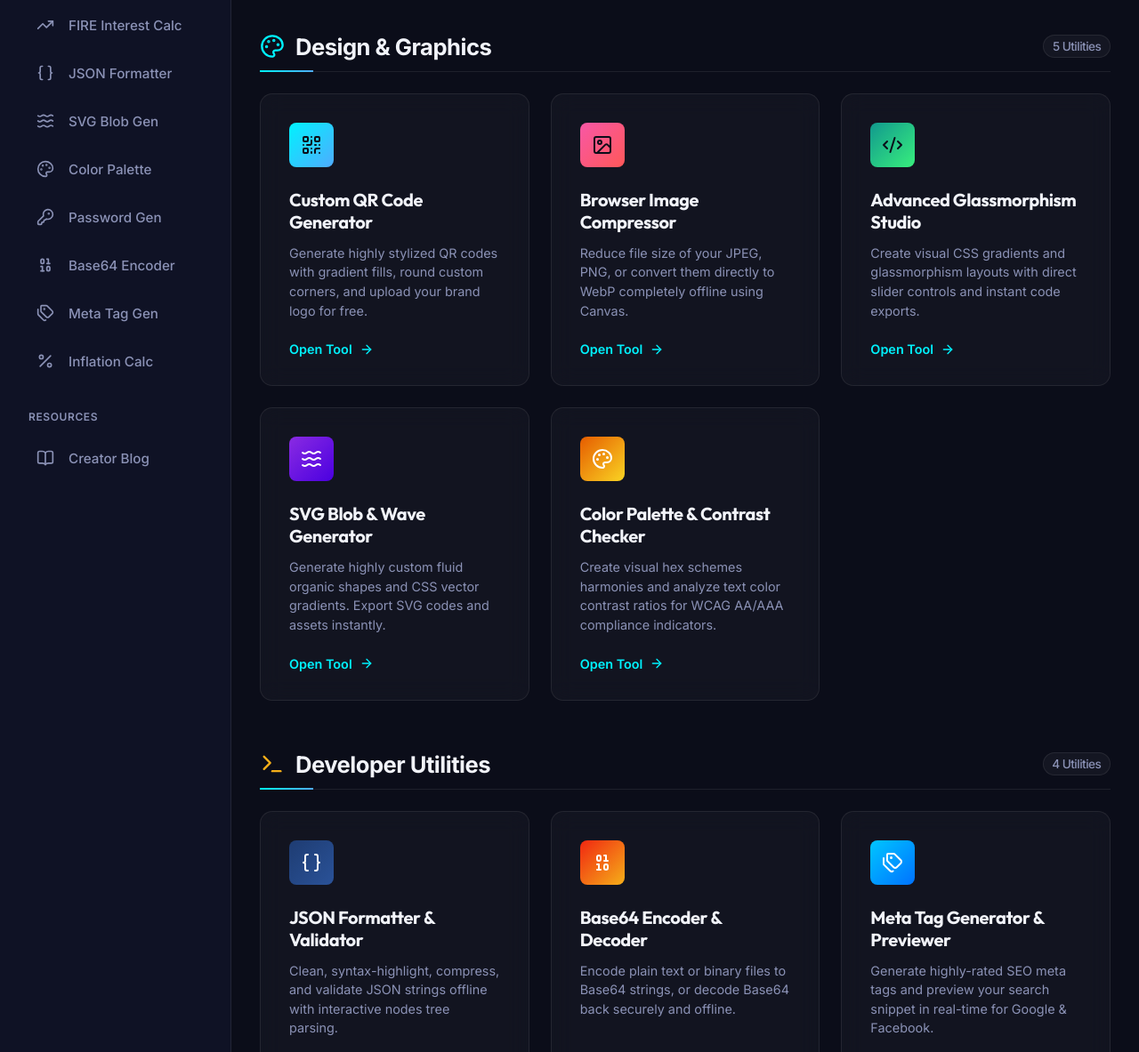
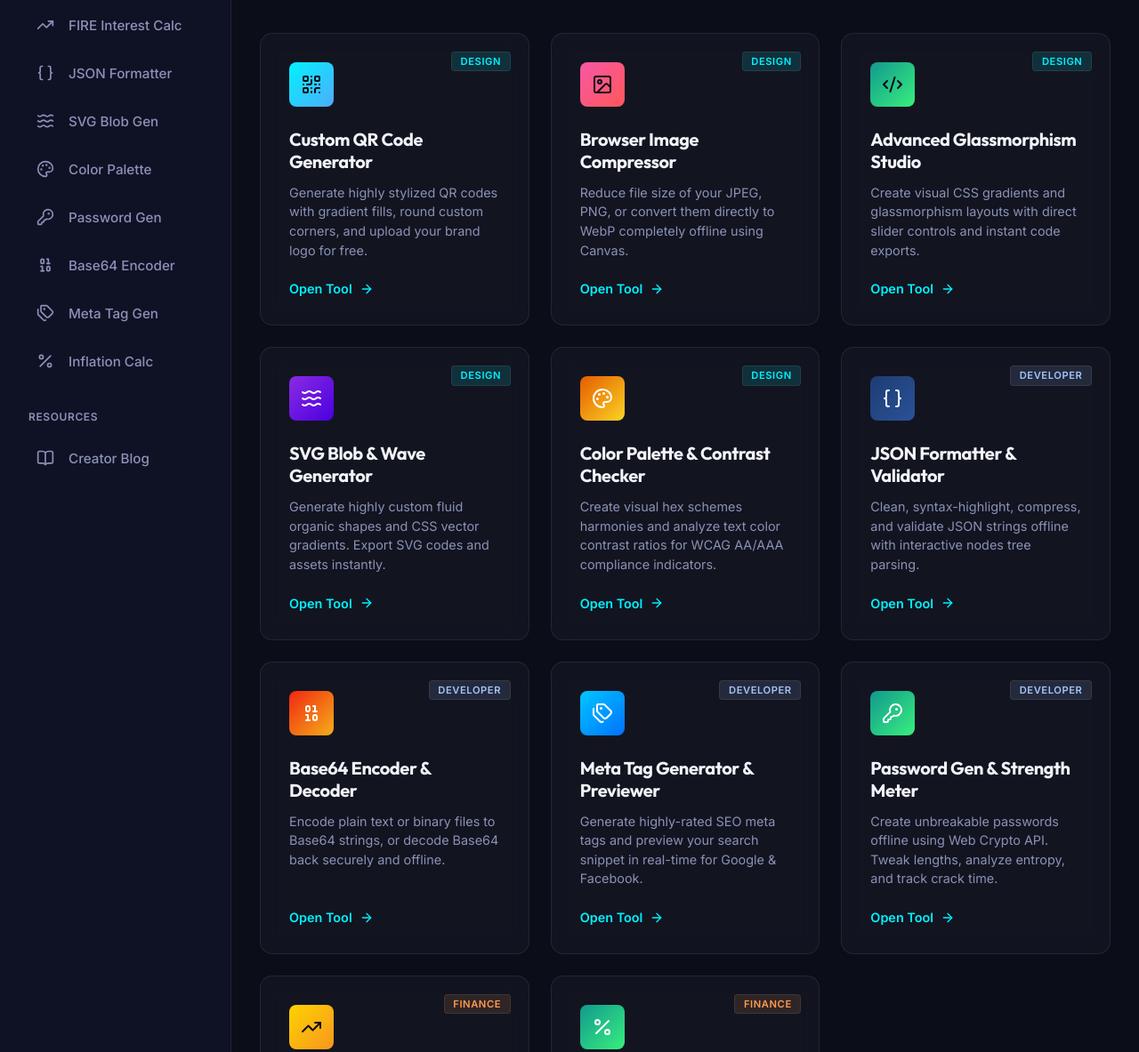
Before and after one commit to mrrayyan1502/omni-tools, a plain HTML site: page index.html in a window 1280 px wide. Shown: the part 394-1577 px from the top of the page at 89% size. Drawn offline with nearby package versions, Linux system fonts and the light colour scheme.

Commit message:
style: Consolidate dashboard category grids into a single unified tools grid with card badges to eliminate row gaps

```diff
--- a/index.html
+++ b/index.html
@@ -177,14 +177,10 @@
                     </div>
 
                     <!-- Dashboard Category: Design & Graphics -->
-                    <div class="dashboard-category-section">
-                        <h2 class="dashboard-category-header">
-                            <i data-lucide="palette" class="category-icon text-design"></i>
-                            <span>Design & Graphics</span>
-                            <span class="category-count">5 Utilities</span>
-                        </h2>
                     <div class="tools-grid">
+                        <!-- Tool Card 1: Custom QR Generator -->
                         <div class="tool-card animate-card" onclick="switchTab('qr-generator')">
+                            <span class="card-badge badge-design">Design</span>
                             <div class="tool-card-icon qr-gradient">
                                 <i data-lucide="qr-code"></i>
                             </div>
@@ -193,7 +189,9 @@
                             <span class="tool-action-link">Open Tool <i data-lucide="arrow-right"></i></span>
                         </div>
 
+                        <!-- Tool Card 2: Image Compressor -->
                         <div class="tool-card animate-card" onclick="switchTab('image-compressor')">
+                            <span class="card-badge badge-design">Design</span>
                             <div class="tool-card-icon compress-gradient">
                                 <i data-lucide="image"></i>
                             </div>
@@ -202,7 +200,9 @@
                             <span class="tool-action-link">Open Tool <i data-lucide="arrow-right"></i></span>
                         </div>
 
+                        <!-- Tool Card 3: CSS Studio -->
                         <div class="tool-card animate-card" onclick="switchTab('css-builder')">
+                            <span class="card-badge badge-design">Design</span>
                             <div class="tool-card-icon css-gradient">
                                 <i data-lucide="code-2"></i>
                             </div>
@@ -211,7 +211,9 @@
                             <span class="tool-action-link">Open Tool <i data-lucide="arrow-right"></i></span>
                         </div>
 
+                        <!-- Tool Card 4: SVG Blob Gen -->
                         <div class="tool-card animate-card" onclick="switchTab('svg-blob')">
+                            <span class="card-badge badge-design">Design</span>
                             <div class="tool-card-icon css-gradient" style="background: linear-gradient(135deg, #8a2be2, #4a00e0); display: flex; align-items: center; justify-content: center;">
                                 <i data-lucide="waves" style="color: #fff;"></i>
                             </div>
@@ -220,7 +222,9 @@
                             <span class="tool-action-link">Open Tool <i data-lucide="arrow-right"></i></span>
                         </div>
 
+                        <!-- Tool Card 5: Color Palette -->
                         <div class="tool-card animate-card" onclick="switchTab('color-palette')">
+                            <span class="card-badge badge-design">Design</span>
                             <div class="tool-card-icon finance-gradient" style="background: linear-gradient(135deg, #e65c00, #f9d423);">
                                 <i data-lucide="palette" style="color: #fff;"></i>
                             </div>
@@ -228,18 +232,10 @@
                             <p>Create visual hex schemes harmonies and analyze text color contrast ratios for WCAG AA/AAA compliance indicators.</p>
                             <span class="tool-action-link">Open Tool <i data-lucide="arrow-right"></i></span>
                         </div>
-                        </div>
-                    </div>
-
-                    <!-- Dashboard Category: Developer Utilities -->
-                    <div class="dashboard-category-section">
-                        <h2 class="dashboard-category-header">
-                            <i data-lucide="terminal" class="category-icon text-dev"></i>
-                            <span>Developer Utilities</span>
-                            <span class="category-count">4 Utilities</span>
-                        </h2>
-                        <div class="tools-grid">
+
+                        <!-- Tool Card 6: JSON Formatter -->
                         <div class="tool-card animate-card" onclick="switchTab('json-formatter')">
+                            <span class="card-badge badge-dev">Developer</span>
                             <div class="tool-card-icon qr-gradient" style="background: linear-gradient(135deg, #1e3c72, #2a5298);">
                                 <i data-lucide="braces" style="color: #fff;"></i>
                             </div>
@@ -248,7 +244,9 @@
                             <span class="tool-action-link">Open Tool <i data-lucide="arrow-right"></i></span>
                         </div>
 
+                        <!-- Tool Card 7: Base64 Encoder -->
                         <div class="tool-card animate-card" onclick="switchTab('base64')">
+                            <span class="card-badge badge-dev">Developer</span>
                             <div class="tool-card-icon qr-gradient" style="background: linear-gradient(135deg, #f12711, #f5af19);">
                                 <i data-lucide="binary" style="color: #fff;"></i>
                             </div>
@@ -257,7 +255,9 @@
                             <span class="tool-action-link">Open Tool <i data-lucide="arrow-right"></i></span>
                         </div>
 
+                        <!-- Tool Card 8: Meta Tag Gen -->
                         <div class="tool-card animate-card" onclick="switchTab('meta-generator')">
+                            <span class="card-badge badge-dev">Developer</span>
                             <div class="tool-card-icon css-gradient" style="background: linear-gradient(135deg, #00c6ff, #0072ff);">
                                 <i data-lucide="tags" style="color: #fff;"></i>
                             </div>
@@ -266,7 +266,9 @@
                             <span class="tool-action-link">Open Tool <i data-lucide="arrow-right"></i></span>
                         </div>
 
+                        <!-- Tool Card 9: Password Gen -->
                         <div class="tool-card animate-card" onclick="switchTab('password-generator')">
+                            <span class="card-badge badge-dev">Developer</span>
                             <div class="tool-card-icon compress-gradient" style="background: linear-gradient(135deg, #11998e, #38ef7d);">
                                 <i data-lucide="key-round" style="color: #fff;"></i>
                             </div>
@@ -274,18 +276,10 @@
                             <p>Create unbreakable passwords offline using Web Crypto API. Tweak lengths, analyze entropy, and track crack time.</p>
                             <span class="tool-action-link">Open Tool <i data-lucide="arrow-right"></i></span>
                         </div>
-                        </div>
-                    </div>
-
-                    <!-- Dashboard Category: Finance & Math -->
-                    <div class="dashboard-category-section">
-                        <h2 class="dashboard-category-header">
-                            <i data-lucide="calculator" class="category-icon text-finance"></i>
-                            <span>Finance & Math</span>
-                            <span class="category-count">2 Utilities</span>
-                        </h2>
-                        <div class="tools-grid">
+
+                        <!-- Tool Card 10: Compound Interest -->
                         <div class="tool-card animate-card" onclick="switchTab('finance-calc')">
+                            <span class="card-badge badge-finance">Finance</span>
                             <div class="tool-card-icon finance-gradient">
                                 <i data-lucide="trending-up"></i>
                             </div>
@@ -294,14 +288,15 @@
                             <span class="tool-action-link">Open Tool <i data-lucide="arrow-right"></i></span>
                         </div>
 
+                        <!-- Tool Card 11: Inflation Calc -->
                         <div class="tool-card animate-card" onclick="switchTab('inflation-calc')">
+                            <span class="card-badge badge-finance">Finance</span>
                             <div class="tool-card-icon finance-gradient" style="background: linear-gradient(135deg, #11998e, #38ef7d);">
                                 <i data-lucide="percent" style="color: #fff;"></i>
                             </div>
                             <h3>Inflation & Money Depreciation Calc</h3>
                             <p>Track purchasing power losses and compound inflation depreciation trajectories over time with charts.</p>
                             <span class="tool-action-link">Open Tool <i data-lucide="arrow-right"></i></span>
-                            </div>
                         </div>
                     </div>
                 </section>
--- a/style.css
+++ b/style.css
@@ -410,6 +410,7 @@ h1, h2, h3, h4, h5, h6 {
     display: flex;
     flex-direction: column;
     height: 100%;
+    position: relative;
 }
 
 .tool-card:hover {
@@ -1654,3 +1655,32 @@ input[type="range"]#blobRoundness::-webkit-slider-thumb {
         min-width: 100%;
     }
 }
+
+/* Card Category Badges */
+.card-badge {
+    position: absolute;
+    top: 1.25rem;
+    right: 1.25rem;
+    font-size: 0.7rem;
+    padding: 0.2rem 0.6rem;
+    border-radius: 4px;
+    font-weight: 600;
+    text-transform: uppercase;
+    letter-spacing: 0.05em;
+    border: 1px solid rgba(255, 255, 255, 0.08);
+}
+
+.badge-design {
+    background-color: rgba(0, 242, 254, 0.12);
+    color: #00f2fe;
+}
+
+.badge-dev {
+    background-color: rgba(161, 196, 253, 0.12);
+    color: #a1c4fd;
+}
+
+.badge-finance {
+    background-color: rgba(255, 155, 80, 0.12);
+    color: #ff9b50;
+}
```
Lines whose indentation alone changed are shown as unchanged.
